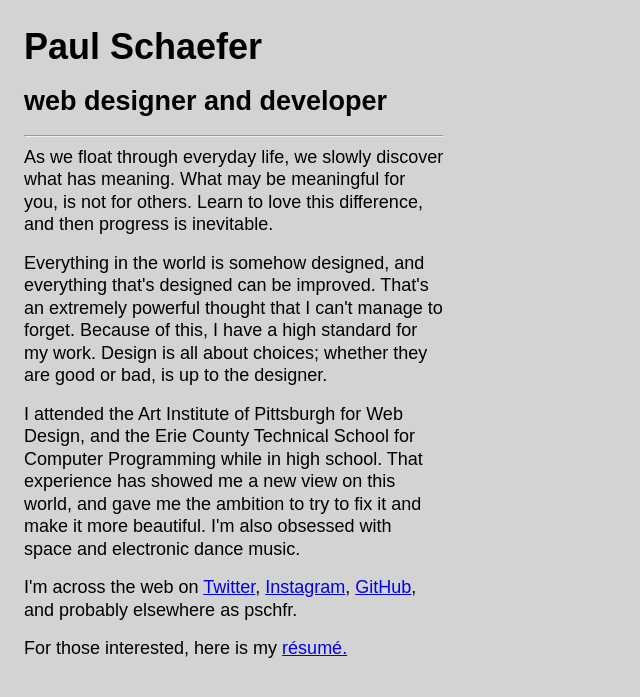
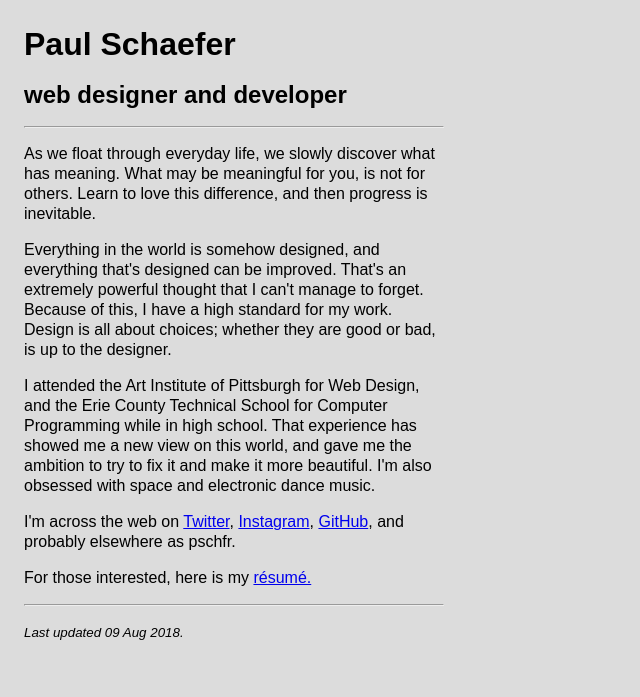
Before and after one commit to pschfr/paul2, a Jekyll site: the page built from pages/index.html, in a window 1280 px wide. Shown: the top 697 px of the page, without its empty margins (0-640 px from the left). Built offline with Jekyll 4.4.1, drawn with Linux system fonts in a browser that asks for light colours.

Commit message:
Added last updated time to footer and changed bg color

```diff
--- a/_includes/footer.html
+++ b/_includes/footer.html
@@ -1,3 +1,10 @@
 <footer>
-
+    <hr>
+    <p>
+        <em>
+            <small>
+                Last updated {{ site.time | date_to_string }}.
+            </small>
+        </em>
+    </p>
 </footer>
--- a/css/main.sass
+++ b/css/main.sass
@@ -2,13 +2,18 @@
 ---
 
 body
-    background-color: lightgray
+    background-color: gainsboro
     font-family: sans-serif
-    font-size: 18px
+    font-size: 16px
     line-height: 1.25
     max-width: 420px
     padding: 1rem
 
-h1, h2, p
-    margin-top: 0
-    margin-bottom: 1rem
+header
+    h1, h2
+        margin-top: 0
+        margin-bottom: 1rem
+
+footer
+    p
+        margin-bottom: 0
```
